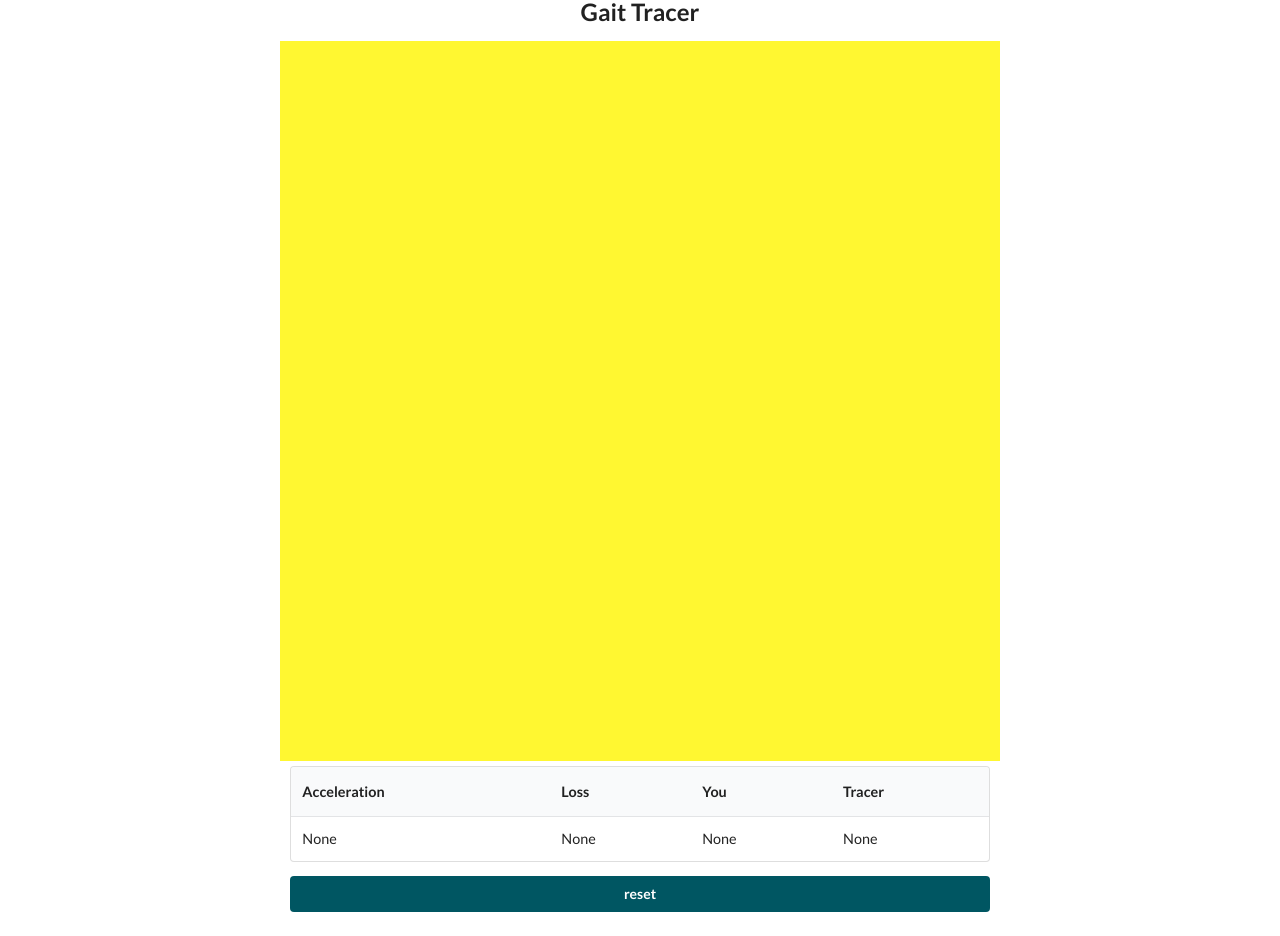
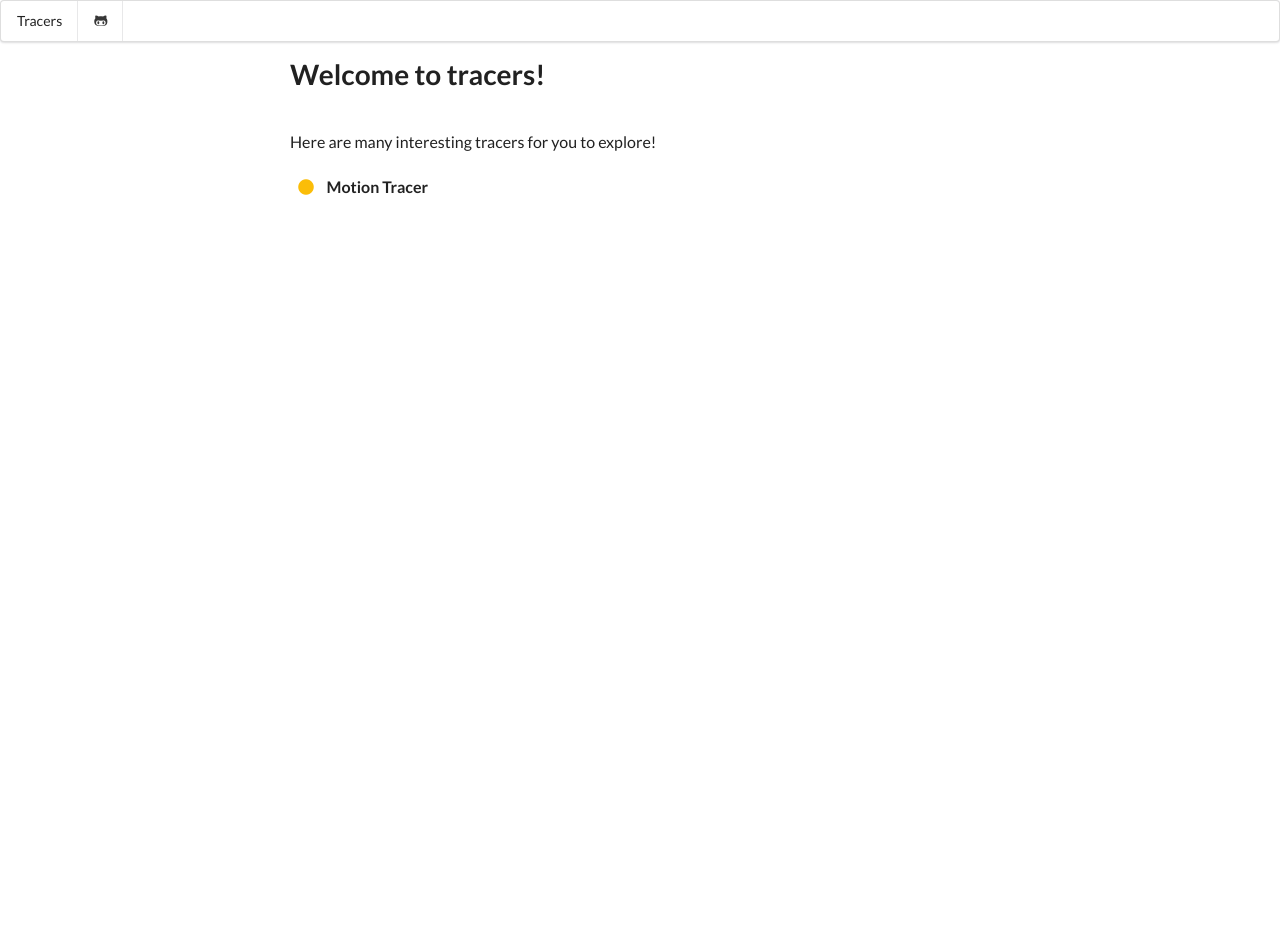
Before and after one commit to Enhuiz/mtracer, a website: page index.html in a window 1280 px wide. After the commit the page ends 800 px from the top, so only its background shows below. Drawn offline with nearby package versions, Linux system fonts and the light colour scheme.

Commit message:
elaborate

```diff
--- a/index.html
+++ b/index.html
@@ -5,46 +5,45 @@
     <meta charset="UTF-8">
     <meta name="viewport" content="width=device-width, initial-scale=1.0">
     <meta http-equiv="X-UA-Compatible" content="ie=edge">
-    <title>Gait Tracer</title>
     <link href="https://cdn.bootcss.com/semantic-ui/2.2.10/semantic.min.css" rel="stylesheet">
-    <style>
-        /*body {
-            background-color: #ffa726;
-        }*/
-    </style>
+    <title>Tracers</title>
 </head>
 
 <body>
-
-    <h2 class="ui header center aligned">Gait Tracer</h2>
-    <center><canvas id="cvs" class="center"></canvas></center>
-    <div class="ui text container">
-
-        <table class="ui small  table">
-            <thead>
-                <tr>
-                    <th>Acceleration</th>
-                    <th>Loss</th>
-                    <th>You</th>
-                    <th>Tracer</th>
-                </tr>
-            </thead>
-            <tbody>
-                <tr>
-                    <td><span id="acceleration">None</span></td>
-                    <td><span id="loss">None</span></td>
-                    <td><span id="target">None</span></td>
-                    <td><span id="output">None</span></td>
-                </tr>
-            </tbody>
-        </table>
-        <center>
-            <button id="reset-btn" class="ui fluid button" style="background-color:#005662; color:white">reset</button>
-        </center>
-        <br>
+    <div class="ui menu">
+        <div class=" item" href="../index.html">Tracers</div>
+        <a class="github popup icon item" data-content="View project on GitHub" href="https://github.com/Enhuiz/tracer">
+            <i class="alternate github icon"></i>
+        </a>
     </div>
 
+
+    <div class="ui text container">
+        <h1>Welcome to tracers!</h1>
+        <br> Here are many interesting tracers for you to explore!
+        <div class="ui middle aligned selection list">
+            <a class="item" href="dist/motion-tracer.html">
+                <i class="circle  yellow icon"></i>
+                <div class="content">
+                    <div class="header">Motion Tracer</div>
+                </div>
+            </a>
+            <!--<div class="item">
+                <img class="ui avatar image">
+                <div class="content">
+                    <div class="header">Christian</div>
+                </div>
+            </div>
+            <div class="item">
+                <img class="ui avatar image">
+                <div class="content">
+                    <div class="header">Daniel</div>
+                </div>
+            </div>-->
+        </div>
+    </div>
 </body>
-<script src="dist/bundle.js"></script>
+<script src="https://cdn.bootcss.com/jquery/3.2.1/jquery.min.js"></script>
+<script src="https://cdn.bootcss.com/semantic-ui/2.2.10/semantic.min.js"></script>
 
 </html>
--- a/src/gait_tracer.ts
+++ /dev/null
@@ -1,33 +0,0 @@
-import { Matrix } from "./matrix";
-import { RNN } from "./rnn";
-import { Tracer } from "./tracer";
-
-export class GaitTracer extends Tracer {
-    private acceleration: number[]
-
-    eta: number
-    target: number[]
-    output: number[]
-
-    constructor(series_len: number, hidden_dim: number, output_dim: number) {
-        super(series_len, 3, hidden_dim, output_dim);
-
-        window.addEventListener('devicemotion', (event) => {
-            if (event.acceleration) {
-                this.acceleration = [event.acceleration.x || 0, event.acceleration.y || 0, event.acceleration.z || 0];
-            }
-        });
-
-        this.eta = 0.3;
-
-        this.target = [];
-        this.output = [];
-    }
-
-    run(deltaTime: number, callback: (acceleration: number[], target: number[], output: number[], loss: number) => void) {
-        setInterval(() => {
-            this.output = super.tick(this.acceleration, this.target, this.eta);
-            callback(this.acceleration, this.target, this.output, this.loss);
-        }, deltaTime);
-    }
-}
--- a/src/main.ts
+++ /dev/null
@@ -1,99 +0,0 @@
-import { GaitTracer } from "./gait_tracer";
-
-(() => {
-
-    let cvs = document.getElementById('cvs');
-    let ctx = cvs.getContext('2d');
-
-    let WIDTH = Math.min(window.innerWidth, window.innerHeight) * 0.9;
-    let HEIGHT = WIDTH;
-    let UNIT = WIDTH / 400;
-    let RADIUS = 8 * UNIT;
-
-    cvs.setAttribute('width', WIDTH.toString());
-    cvs.setAttribute('height', HEIGHT.toString());
-
-    function drawPoint(x: number, y: number) {
-        ctx.beginPath();
-        ctx.arc(x, y, RADIUS, 0, 2 * Math.PI);
-        ctx.fill();
-    };
-
-    function clear() {
-        ctx.fillStyle = '#FFF731';
-        ctx.fillRect(0, 0, WIDTH, HEIGHT);
-    }
-
-    function getCanvasPos(cvs: any, e: any) {
-        var rect = cvs.getBoundingClientRect();
-        return [e.clientX - rect.left * (cvs.width / rect.width),
-        e.clientY - rect.top * (cvs.height / rect.height)];
-    }
-
-    cvs.addEventListener("mouseup", function (e) {
-        gt.target = [];
-    });
-
-    cvs.addEventListener("mousedown", function (e) {
-        if (e.buttons > 0) {
-            let [x, y] = getCanvasPos(cvs, e);
-            gt.target = [x / WIDTH, y / HEIGHT];
-        }
-    });
-
-    cvs.addEventListener("mousemove", function (e) {
-        if (e.buttons > 0) {
-            let [x, y] = getCanvasPos(cvs, e);
-            gt.target = [x / WIDTH, y / HEIGHT];
-        }
-    });
-
-    cvs.addEventListener("touchstart", function (e) {
-        e.preventDefault();
-        let [x, y] = getCanvasPos(cvs, e.touches[0]);
-        gt.target = [x / WIDTH, y / HEIGHT];
-    });
-
-    cvs.addEventListener("touchmove", function (e) {
-        e.preventDefault();
-        let [x, y] = getCanvasPos(cvs, e.touches[0]);
-        gt.target = [x / WIDTH, y / HEIGHT];
-    });
-
-    cvs.addEventListener("touchend", function (e) {
-        e.preventDefault();
-        gt.target = [];
-    });
-
-    let accelerationSpan = document.getElementById('acceleration');
-    let targetSpan = document.getElementById('target');
-    let outputSpan = document.getElementById('output');
-    let lossSpan = document.getElementById('loss');
-
-    let gt = new GaitTracer(15, 25, 2);
-    gt.eta = 1e-2;
-    gt.run(40, (acceleration, target, output, loss) => {
-        clear();
-
-        if (acceleration.length > 0)
-            accelerationSpan.innerHTML = acceleration.map((val) => { return val.toFixed(2) }).join(', ');
-        if (target.length > 0)
-            targetSpan.innerHTML = target.map((val) => { return val.toFixed(2) }).join(', ');
-        if (output.length > 0)
-            outputSpan.innerHTML = output.map((val) => { return val.toFixed(2) }).join(', ');
-        if (loss)
-            lossSpan.innerHTML = loss.toFixed(2);
-
-        if (target.length == 2) {
-            ctx.fillStyle = '#c77800';
-            drawPoint(target[0] * WIDTH, target[1] * HEIGHT);
-        }
-
-        if (output.length == 2) {
-            ctx.fillStyle = '#00838f';
-            drawPoint(output[0] * WIDTH, output[1] * HEIGHT);
-        }
-    });
-
-    document.getElementById('reset-btn').onclick = () => { gt.reset(); };
-})();
--- a/src/rnn.ts
+++ b/src/model/rnn.ts
@@ -1,4 +1,4 @@
-import { Matrix } from "./matrix";
+import { Matrix } from "../math/matrix";
 
 export class RNN {
     private series_len: number;
--- a/src/test.ts
+++ /dev/null
@@ -1,97 +0,0 @@
-import { Matrix } from "./matrix";
-import { RNN } from "./rnn";
-import { Tracer } from "./tracer";
-
-// Test Matrix
-((skip?: any) => {
-    if (skip) return;
-
-    let x: Matrix = new Matrix([[1, 0], [3, 4]]);
-    let y: Matrix = new Matrix([[5, 6], [7, 8]]);
-
-    console.log(x.add(y));
-    console.log(x.subtract(y));
-    console.log(x.multiply(y));
-    console.log(x.matmul(y));
-    console.log(y.transpose());
-    console.log(Matrix.argmax(x, 0));
-    console.log(Matrix.argmax(x, 1));
-
-})(1);
-
-// RNN
-((skip?: any) => {
-    if (skip) return;
-
-    let input_dim = 10;
-    let hidden_dim = 10;
-    let output_dim = 10;
-    let series_len = 100;
-
-    function series_start_at(series_len: number, input_dim: number, n: number): Matrix {
-        let ret = Matrix.zeros([series_len, input_dim]);
-        for (let i = 0; i < series_len; ++i) {
-            ret.set(i, (i + n) % 10, 1);
-        }
-        return ret;
-    }
-
-    let inputs_series = series_start_at(series_len, input_dim, 0);
-    let targets_series = series_start_at(series_len, input_dim, 3);
-    let test_inputs_series = series_start_at(series_len, input_dim, 5);
-
-    let rnn = new RNN(series_len, input_dim, hidden_dim, output_dim);
-    console.log("\ntraining");
-    for (let i = 0; i < 100; ++i) {
-        console.log(rnn.train(
-            inputs_series,
-            targets_series,
-            1e-3
-        ));
-    }
-    console.log("\npredicting");
-    let outputs_series = rnn.predict(test_inputs_series);
-    console.log(Matrix.argmax(test_inputs_series, 1).content.join(', '));
-    console.log(Matrix.argmax(outputs_series, 1).content.join(', '));
-})(1);
-
-// RNN
-((skip?: any) => {
-    if (skip) return;
-
-    let input_dim = 10;
-    let hidden_dim = 20;
-    let output_dim = 10;
-    let series_len = 1000;
-
-    function series_start_at(series_len: number, input_dim: number, n: number): number[][] {
-        let ret = Matrix.fillArray2D([series_len, input_dim]);
-        for (let i = 0; i < series_len; ++i) {
-            ret[i][(i + n) % 10] = 1;
-        }
-        return ret;
-    }
-
-    let inputs_series = series_start_at(series_len, input_dim, 0);
-    let targets_series = series_start_at(series_len, input_dim, 3);
-    let test_inputs_series = series_start_at(series_len, input_dim, 5);
-
-    let tracer = new Tracer(20, input_dim, hidden_dim, output_dim);
-
-    for (let epoch = 0; epoch < 1; ++epoch)
-        for (let i = 0; i < series_len; ++i) {
-            tracer.tick(inputs_series[i], targets_series[i], 1e-2);
-        }
-
-    function argmax(arr: number[]) {
-        let ret = 0;
-        for (let i = 0; i < arr.length; ++i) {
-            ret = arr[i] > arr[ret] ? i : ret;
-        }
-        return ret;
-    }
-
-    for (let i = 0; i < series_len; ++i) {
-        console.log(argmax(tracer.tick(inputs_series[i])));
-    }
-})();
--- a/src/tracer.ts
+++ b/src/tracers/tracer.ts
@@ -1,5 +1,5 @@
-import { Matrix } from "./matrix";
-import { RNN } from "./rnn";
+import { Matrix } from "../math/matrix";
+import { RNN } from "../model/rnn";
 
 export class Tracer {
     protected rnn: RNN;
@@ -18,7 +18,7 @@ export class Tracer {
         this.output_dim = output_dim;
     }
 
-    tick(input: number[] = [], target: number[] = [], eta: number = 0.3) {
+    update(input: number[] = [], target: number[] = [], eta: number = 0.3) {
         if (input.length === this.input_dim) {
             this.inputs_series.splice(0, 1);
             this.inputs_series.push(input);
--- a/webpack.config.js
+++ b/webpack.config.js
@@ -1,7 +1,7 @@
-module.exports = {
-    entry: "./src/main.ts",
+module.exports = [{
+    entry: "./src/tracers/motion/app.ts",
     output: {
-        filename: "bundle.js",
+        filename: "motion-tracer.js",
         path: __dirname + "/dist"
     },
 
@@ -27,4 +27,4 @@ module.exports = {
     // assume a corresponding global variable exists and use that instead.
     // This is important because it allows us to avoid bundling all of our
     // dependencies, which allows browsers to cache those libraries between builds.
-};
+}];
```
Also changed, not shown: src/math/test.ts (added, +18 -0 lines), src/model/test.ts (added, +38 -0 lines), src/tracers/motion/app.ts (added, +140 -0 lines), src/tracers/motion/mtracer.ts (added, +68 -0 lines), src/tracers/test.ts (added, +43 -0 lines), dist/motion-tracer.html (added), dist/motion-tracer.js, src/math/matrix.ts (renamed from src/matrix.ts), 2 other files.
